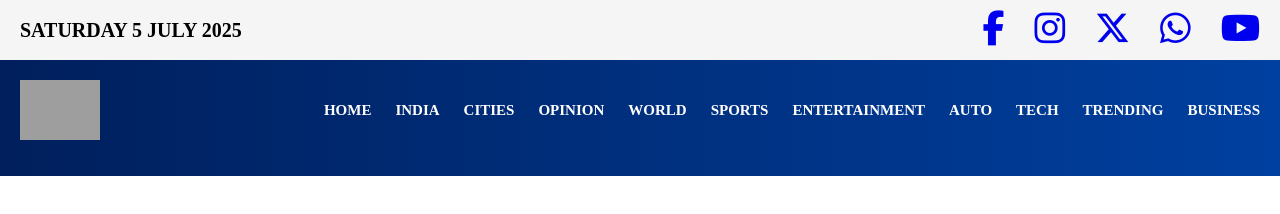
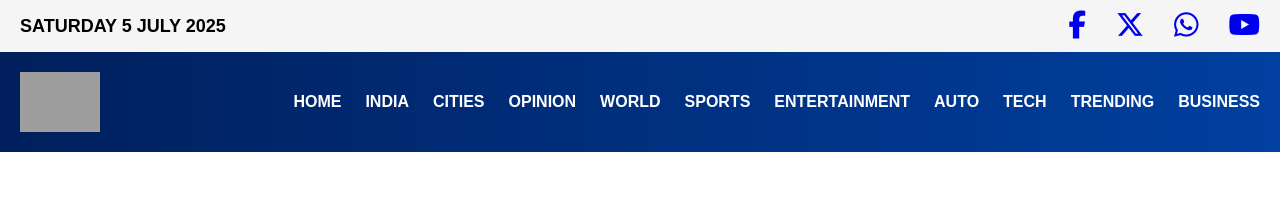
Before and after one commit to zeenatabrar/LinkLive24, an Astro site: page / in a window 1280 px wide. Built offline with nearby package versions, Linux system fonts and the light colour scheme; Astro itself is replaced by a stand-in of ours; grey boxes are pictures that could not be loaded.

Commit message:
navbar done

```diff
--- a/src/components/Welcome.astro
+++ b/src/components/Welcome.astro
@@ -9,84 +9,158 @@ const currentDate = new Date()
   .toUpperCase();
 ---
 
+<html>
   <head>
     <link
       rel="stylesheet"
       href="https://cdnjs.cloudflare.com/ajax/libs/font-awesome/6.5.0/css/all.min.css"
     />
+    <style>
+      /* Global styles */
+      body {
+        margin: 0;
+        font-family: poppins, sans-serif;
+      }
+
+      .top-bar {
+        background-color: #f5f5f5;
+        padding: 10px 20px;
+        display: flex;
+        justify-content: space-between;
+        align-items: center;
+        flex-wrap: wrap;
+      }
+
+      .top-bar .date {
+        font-weight: bold;
+        font-size: 18px;
+        margin-bottom: 10px;
+      }
+
+      .top-bar .icons {
+        display: flex;
+        gap: 20px;
+        font-size: 24px;
+        flex-wrap: wrap;
+      }
+
+      .header {
+        background: linear-gradient(to right, #001f5c, #0040a0);
+        padding: 20px;
+      }
+
+      .header-container {
+        display: flex;
+        flex-direction: column;
+        gap: 20px;
+        align-items: center;
+      }
+
+      .header img {
+        height: 50px;
+      }
+
+      .nav {
+        display: flex;
+        flex-wrap: wrap;
+        justify-content: center;
+        gap: 16px;
+        font-weight: bold;
+        font-size: 14px;
+      }
+
+      .nav a {
+        color: white;
+        text-decoration: none;
+      }
+
+      .nav a img {
+        vertical-align: middle;
+      }
+
+      /* Responsive styles */
+      @media (min-width: 600px) {
+        .top-bar {
+          flex-wrap: nowrap;
+        }
+
+        .top-bar .date {
+          margin-bottom: 0;
+        }
+
+        .header-container {
+          flex-direction: row;
+          justify-content: space-between;
+        }
+
+        .nav {
+          justify-content: flex-end;
+          font-size: 15px;
+        }
+      }
+
+      @media (min-width: 1024px) {
+        .top-bar {
+          font-size: 20px;
+        }
+
+        .top-bar .icons {
+          font-size: 28px;
+          gap: 30px;
+        }
+
+        .nav {
+          gap: 24px;
+          font-size: 16px;
+        }
+
+        .header img {
+          height: 60px;
+        }
+      }
+    </style>
   </head>
 
+  <body>
     <!-- Top Bar -->
-<div
-  style="background-color: #f5f5f5; padding: 10px 20px; display: flex; justify-content: space-between; align-items: center;"
+    <div class="top-bar">
+      <div class="date">{currentDate}</div>
+      <div class="icons">
+        <a href="https://news24online.com/category/cities/kolkata/"
+          ><i class="fab fa-facebook-f"></i></a
         >
-  <div style="font-weight: bold; font-size: 20px;">{currentDate}</div>
-  <div style="display: flex; gap: 30px; font-size: 35px;">
-    <a href="#"><i class="fab fa-facebook-f"></i></a>
-    <a href="#"><i class="fab fa-instagram"></i></a>
-    <a href="#"><i class="fab fa-x-twitter"></i></a>
-    <a href="#"><i class="fab fa-whatsapp"></i></a>
-    <a href="#"><i class="fab fa-youtube"></i></a>
-    <!-- <a href="#"
-      ><img
-        src="https://img.icons8.com/color/24/facebook-new.png"
-        alt="Facebook"
-      /></a
+        <!-- <a href="#"><i class="fab fa-instagram"></i></a> -->
+        <a href="x.com/desh_kiawaz?t=eeU5_8-9x6UxMjMX4ZVHvA&s=09"
+          ><i class="fab fa-x-twitter"></i></a
         >
-    <a href="#"
-      ><img
-        src="https://img.icons8.com/fluency/24/instagram-new.png"
-        alt="Instagram"
-      /></a
+        <a href="whatsapp.com/channel/0029VaAZTmS0LKZEbhPQ0C3v"
+          ><i class="fab fa-whatsapp"></i></a
         >
-    <a href="#"
-      ><img
-        src="https://img.icons8.com/ios-filled/24/000000/x.png"
-        alt="X"
-      /></a
+        <a href="www.youtube.com/@newslivelink"
+          ><i class="fab fa-youtube"></i></a
         >
-    <a href="#"
-      ><img
-        src="https://img.icons8.com/color/24/whatsapp--v1.png"
-        alt="WhatsApp"
-      /></a
-    >
-    <a href="#"
-      ><img
-        src="https://img.icons8.com/color/24/youtube-play.png"
-        alt="YouTube"
-      /></a
-    > -->
       </div>
     </div>
 
     <!-- Logo and Main Navbar -->
-<div
-  style="background: linear-gradient(to right, #001F5C, #0040A0); padding: 20px;"
->
-  <div
-    style="display: flex; align-items: center; margin-bottom: 16px; justify-content: space-between;"
-  >
+    <div class="header">
+      <div class="header-container">
         <img
           src="https://news24online.com/wp-content/themes/news24theme/assets/images/logon24(1).png"
           alt="News24 Logo"
-      style="height: 60px;"
         />
-    <nav
-      style="display: flex; flex-wrap: wrap; gap: 24px; font-weight: bold; font-size: 15px; color: white;"
-    >
-      <a href="#" style="color: white; text-decoration: none;">HOME</a>
-      <a href="#" style="color: white; text-decoration: none;">INDIA</a>
-      <a href="#" style="color: white; text-decoration: none;">CITIES</a>
-      <a href="#" style="color: white; text-decoration: none;">OPINION</a>
-      <a href="#" style="color: white; text-decoration: none;">WORLD</a>
-      <a href="#" style="color: white; text-decoration: none;">SPORTS</a>
-      <a href="#" style="color: white; text-decoration: none;">ENTERTAINMENT</a>
-      <a href="#" style="color: white; text-decoration: none;">AUTO</a>
-      <a href="#" style="color: white; text-decoration: none;">TECH</a>
-      <a href="#" style="color: white; text-decoration: none;">TRENDING</a>
-      <a href="#" style="color: white; text-decoration: none;">BUSINESS</a>
-
+        <nav class="nav">
+          <a href="#">HOME</a>
+          <a href="#">INDIA</a>
+          <a href="#">CITIES</a>
+          <a href="#">OPINION</a>
+          <a href="#">WORLD</a>
+          <a href="#">SPORTS</a>
+          <a href="#">ENTERTAINMENT</a>
+          <a href="#">AUTO</a>
+          <a href="#">TECH</a>
+          <a href="#">TRENDING</a>
+          <a href="#">BUSINESS</a>
           <!-- <a href="#"
             ><img
               src="https://img.icons8.com/ios-glyphs/24/ffffff/search--v1.png"
@@ -95,31 +169,9 @@ const currentDate = new Date()
           > -->
         </nav>
       </div>
-
-  <!-- Uncomment this if needed -->
-  <!--
-  <div
-    style="background: linear-gradient(to right, #003080, #0050cc); padding: 12px 20px; display: flex; flex-wrap: wrap; gap: 10px;"
-  >
-    <button
-      style="background-color: #dbeafe; color: #1e3a8a; padding: 6px 12px; border: none; border-radius: 4px; font-weight: bold;"
-    >India Vs England</button>
-    <button
-      style="background-color: #dbeafe; color: #1e3a8a; padding: 6px 12px; border: none; border-radius: 4px; font-weight: bold;"
-    >Israel Iran Conflict</button>
-    <button
-      style="background-color: #dbeafe; color: #1e3a8a; padding: 6px 12px; border: none; border-radius: 4px; font-weight: bold;"
-    >Donald Trump</button>
-    <button
-      style="background-color: #dbeafe; color: #1e3a8a; padding: 6px 12px; border: none; border-radius: 4px; font-weight: bold;"
-    >Weather Update</button>
-    <button
-      style="background-color: #dbeafe; color: #1e3a8a; padding: 6px 12px; border: none; border-radius: 4px; font-weight: bold;"
-    >Dalai Lama</button>
     </div>
 
-  <div style="text-align: center; color: orange; margin-top: 8px; font-size: 14px;">
-    ---Advertisement---
-  </div>
-  -->
-</div>
+	<!-- Main Content -->
+
+  </body>
+</html>
```
Lines whose indentation alone changed are shown as unchanged.
